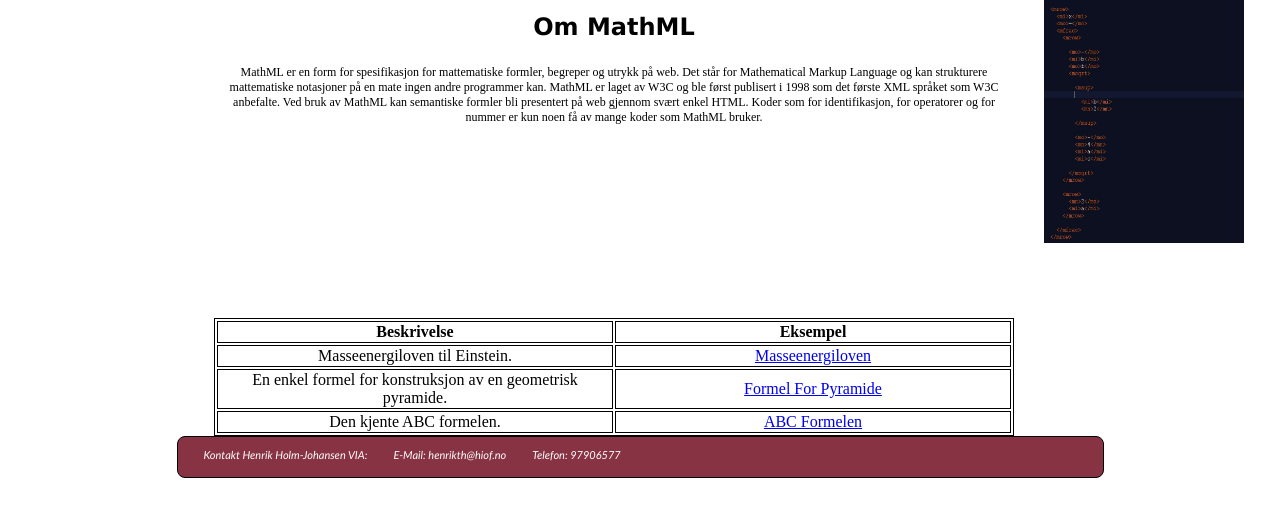
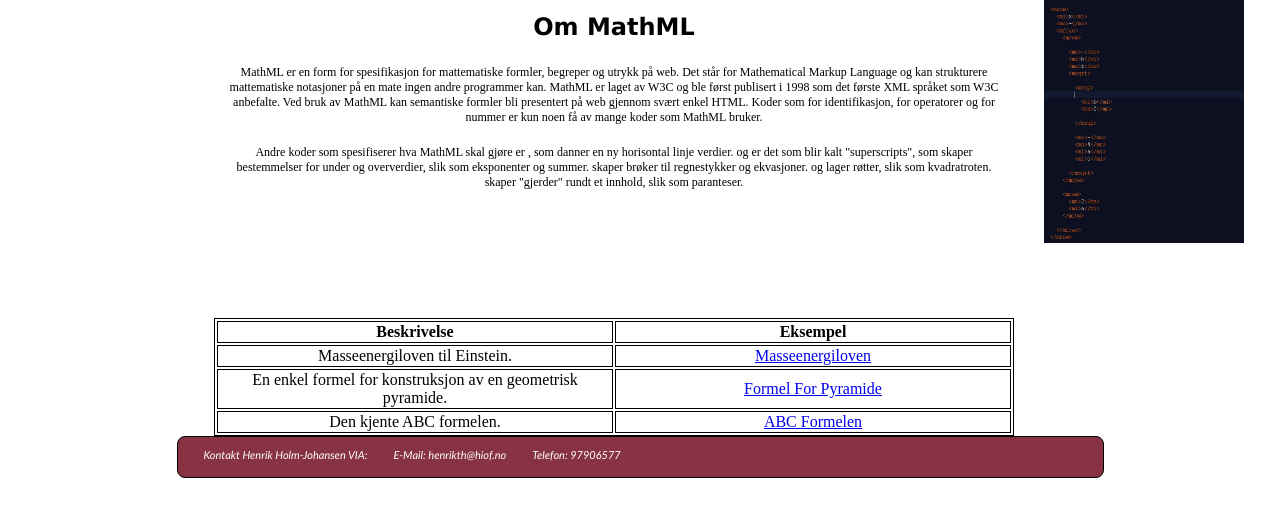
Before and after one commit to busketroll/weboblig2, a plain HTML site: page weboblig2/sider/mathMlArtikkel.html in a window 1280 px wide. Shown: the part 98-614 px from the top of the page. Drawn offline with Linux system fonts and the light colour scheme.

Commit message:
Update mathMlArtikkel.html

```diff
--- a/weboblig2/sider/mathMlArtikkel.html
+++ b/weboblig2/sider/mathMlArtikkel.html
@@ -66,7 +66,10 @@
 		i 1998 som det første XML språket som W3C anbefalte. Ved bruk av MathML kan semantiske formler bli presentert på web gjennom svært enkel
 		HTML. Koder som <mi> for identifikasjon, <mo> for operatorer og <mn> for nummer er kun noen få av mange koder som MathML bruker.</p>
 
-		  <p></p>
+          <p>Andre koder som spesifiserer hva MathML skal gjøre er <mrow>, som danner en ny horisontal linje verdier. <msup> og <munderover>
+		  er det som blir kalt "superscripts", som skaper bestemmelser for under og oververdier, slik som eksponenter og summer. <mfrac> skaper brøker
+		  til regnestykker og ekvasjoner. <msqrt> og <mroot> lager røtter, slik som kvadratroten. <mfenced> skaper "gjerder" rundt et innhold, slik som
+		  paranteser.</p>
 
 	</article>
 
```
